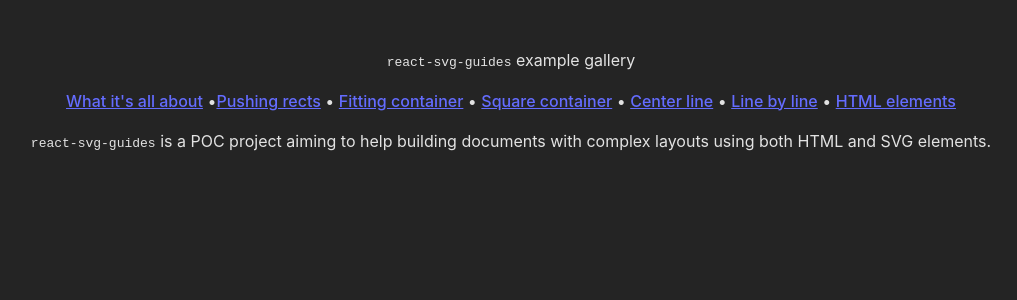
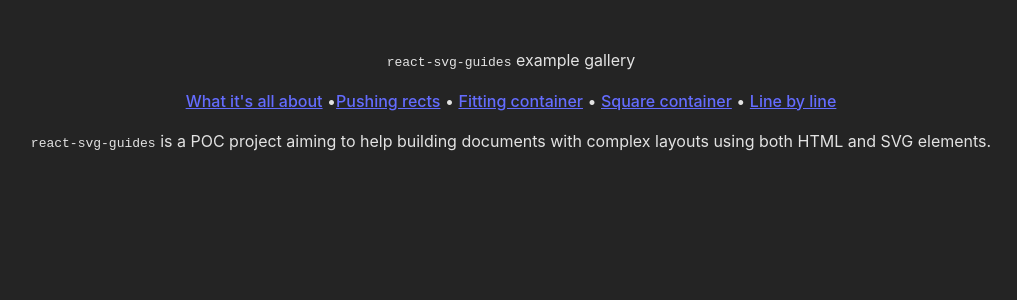
Before and after one commit to devgru/lay-lay, a React (Vite) app in the folder packages/demos/: page /#/ in a window 1280 px wide. Shown: the top 300 px of the page, without its empty margins (129-1146 px from the left). Built offline with nearby package versions, Linux system fonts and the light colour scheme.

Commit message:
Remove links to unfinished demos

```diff
--- a/packages/demos/src/App/App.tsx
+++ b/packages/demos/src/App/App.tsx
@@ -54,8 +54,7 @@ const App = () => (
       <a href="#">What it's all about</a> •<a href="#rects">Pushing rects</a> •{' '}
       <a href="#fit-me">Fitting container</a> •{' '}
       <a href="#square-svg">Square container</a> •{' '}
-      <a href="#center">Center line</a> • <a href="#lines">Line by line</a> •{' '}
-      <a href="#html">HTML elements</a>
+      <a href="#lines">Line by line</a>
     </nav>
     <RouterProvider router={router} />
   </div>
```
